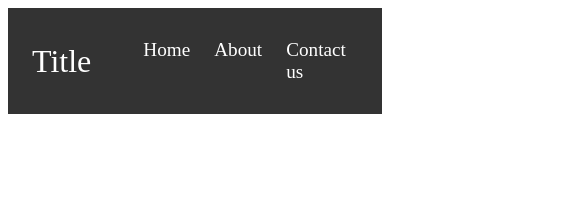
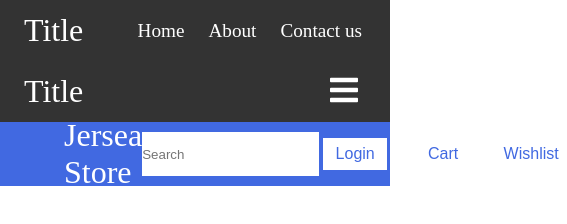
Before and after one commit to MurtazaBagwala07/DivineUI, a plain HTML site: page components/navbar/navbar.html in a window 390 px wide. Shown: the whole page, 567 px wide, since content can reach past the window. Drawn offline with Linux system fonts and the light colour scheme.

Commit message:
added ecom navbar added hamburger navbar

```diff
--- a/components/navbar/navbar.css
+++ b/components/navbar/navbar.css
@@ -33,3 +33,107 @@
     background-color:var(--main-bg-color);
     color: var(--text-black);
 }
+
+.nav-hamburger{
+    margin-left: auto;
+    margin-right: 2rem;
+    font-size: 2rem;
+    cursor: pointer;
+}
+
+.nav-hamburger-container{
+    width: 100%;
+    display:flex;
+    flex-direction:column;
+    align-items: center;
+    background-color:var(--black-bg);
+    color: var(--main-bg-color);
+}
+
+.navbar-links-hamburger{
+    display:none;
+}
+
+.show-hamburger{
+    display:block;
+}
+
+.link-hamburger{
+    font-size:1.5rem;
+}
+
+
+@import url(../../css/colors.css);
+
+*{
+    margin: 0;
+    padding: 0;
+    box-sizing: border-box;
+}
+
+.ecom-nav-container{
+    max-width: 100vw;
+    background-color:var(--royal-color);
+    color: var(--main-bg-color);
+    display: flex;
+    height: 4rem;
+    padding: 0rem 4rem;
+    justify-content: space-between;
+    align-items:center;
+}
+
+.search-btn{
+    color: var(--royal-color);
+    outline:none;
+    border: none;
+    padding: 0.5rem;
+    font-size:1rem;
+    background-color:var(--main-bg-color)
+}
+
+.ecom-nav-title{
+    font-size:2rem;
+}
+
+.ecom-nav-searchbar{
+
+    height: 2.7rem;
+    width: 20rem;
+    outline:none;
+    border: none;
+    background-color: var(--main-bg-color);
+    display: flex;
+    justify-content: space-between;
+    align-items: center;
+}
+
+.ecom-nav-searchbar-input{
+    border: none;
+    outline: none;
+    padding:0.5rem;
+    width:12rem;
+}
+
+.ecom-nav-action-btn{
+    margin:0.25rem;
+    padding:0.25rem;
+    outline:none;
+    border:none;
+    cursor: pointer;
+    background-color:var(--main-bg-color);
+    width:4rem;
+    height:2rem;
+    color:var(--royal-color);
+    font-size:1rem;
+}
+
+.ecom-nav-action-btns{
+    display:flex;
+    justify-content: space-around;
+    align-items: center;
+    gap: 1rem;
+}
+
+.ecom-nav-icon{
+    color: var(--royal-color);
+}
--- a/components/navbar/navbar.html
+++ b/components/navbar/navbar.html
@@ -17,5 +17,29 @@
             <div class="navbar-link">Contact us</div>
         </ul>
     </nav>
+
+    <div class="nav-hamburger-container">
+    <nav class="navbar-container">
+        <div class="navbar-title">Title</div>
+        <div class="nav-hamburger" id="nav-hamburger"><i class="fas fa-bars"></i></div>
+    </nav>
+    <div class="navbar-links-hamburger">
+        <div class="navbar-link link-hamburger">Home</div>
+        <div class="navbar-link link-hamburger">About</div>
+        <div class="navbar-link link-hamburger">Contact us</div>
+    </div>
+    </div>
+
+    <nav class="ecom-nav-container">
+        <p class="ecom-nav-title">Jersea Store</p>
+        <input class="ecom-nav-searchbar" type="text" placeholder="Search"/>
+        <div class="ecom-nav-action-btns">
+            <button class="ecom-nav-action-btn nav-btn-login">Login</button>
+            <button class="ecom-nav-action-btn">Cart</button>
+            <button class="ecom-nav-action-btn">Wishlist</button>
+        </div>
+    </nav>
+
+    <script src="../../documentation/script.js"></script>
 </body>
 </html>
--- a/documentation/script.js
+++ b/documentation/script.js
@@ -6,6 +6,14 @@ const sunIcon = document.querySelector("#sun-icon")
 
 const inputSlider = document.querySelector('#input-slider')
 const inputValue = document.querySelector('#slider-value')
+
+const navBurger = document.querySelector('#nav-hamburger')
+const navBurgerLinks = document.querySelector('.navbar-links-hamburger')
+console.log(navBurger)
+navBurger.addEventListener("click",()=>{
+    console.log('yooooo')
+    navBurgerLinks.classList.toggle('show-hamburger')
+})
 
 inputSlider.addEventListener('input',()=>{
     valPercent = (inputSlider.value/inputSlider.max)*100;
```
